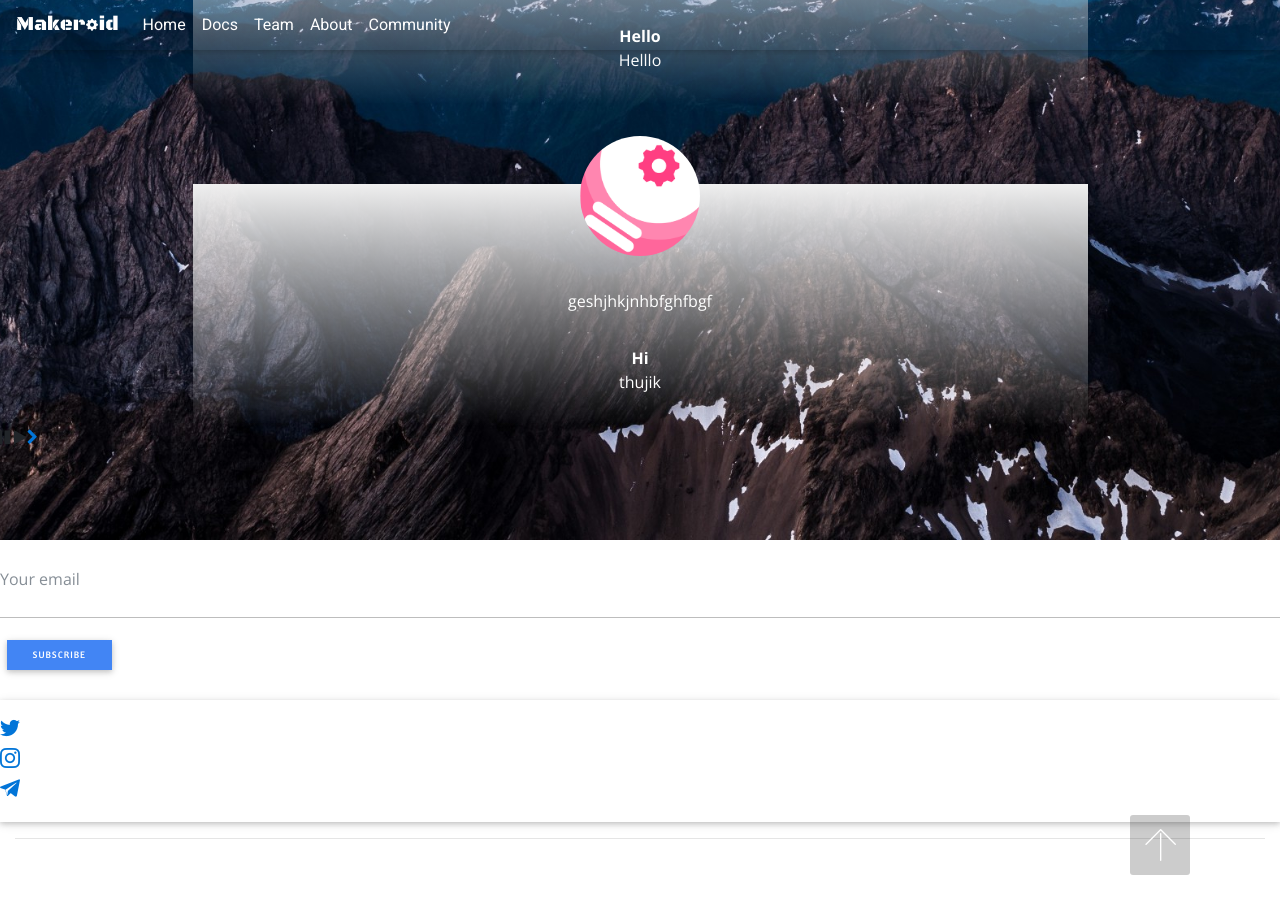
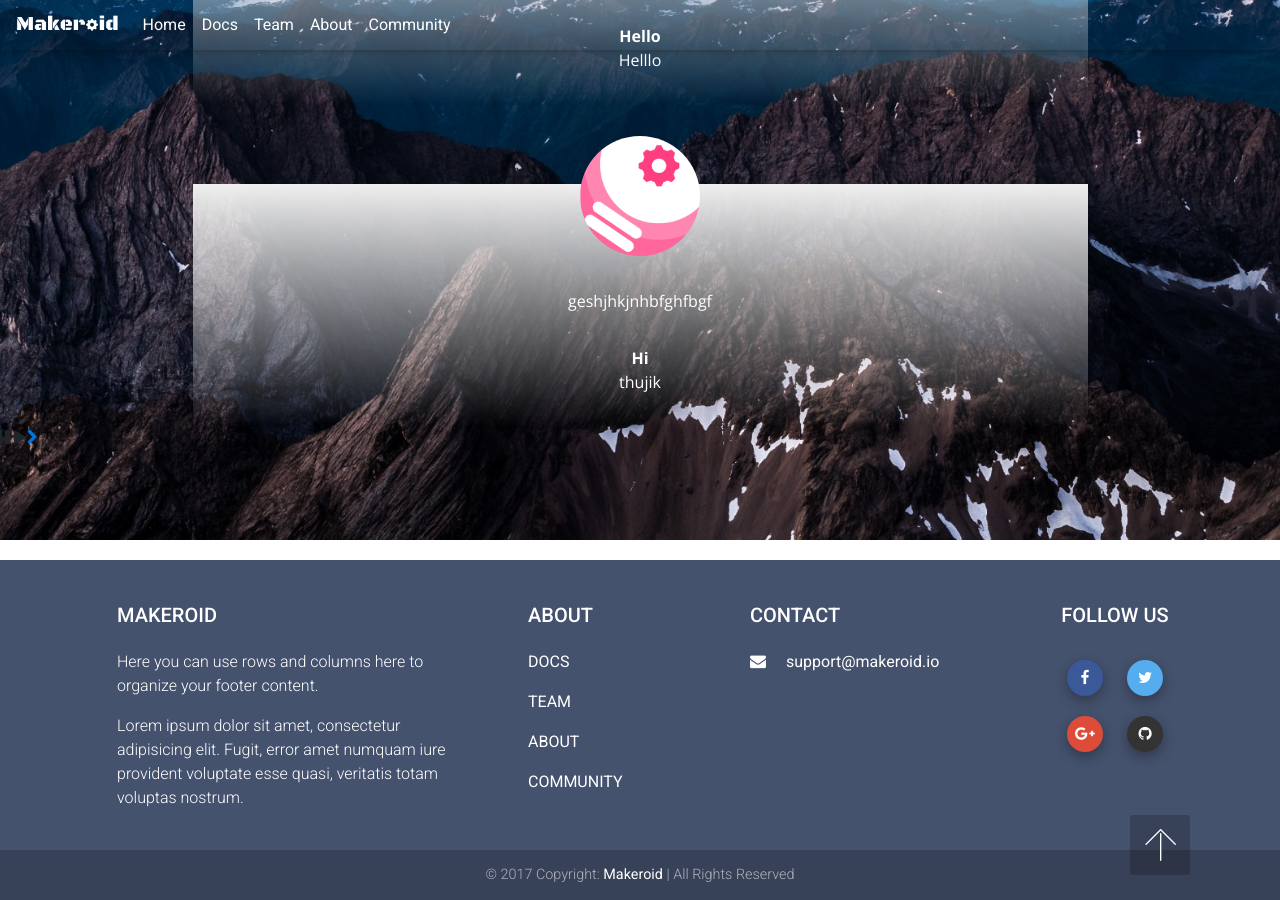
Before and after one commit to Kodular/kodular.github.io, a Jekyll site: the page built from index.html, in a window 1280 px wide and 900 px high, scrolled down 2492 px. Built offline with Jekyll 4.4.1, drawn with Linux system fonts in a browser that asks for light colours; nearby versions of some CDN libraries; some web fonts are replaced; library files that are not in the unit come from our copies.

Commit message:
Update footer.html

```diff
--- a/_includes/footer.html
+++ b/_includes/footer.html
@@ -1,42 +1,74 @@
-                             <input type="email" class="form-control" name="email" required="" data-form-field="Email" placeholder="Your email" id="email-footer4-5">
-                             <span class="input-group-btn mx-2">
-                             <button type="submit" name="btn-subscribe" class="btn btn-sm btn-primary display-4">Subscribe</button>
-                             </span>
+<footer class="page-footer center-on-small-only mdb-color stylish-color-dark">
+
+                <!--Footer Links-->
+                <div class="container">
+                    <div class="row my-4">
+
+                        <!--First column-->
+                        <div class="col-md-4 col-lg-4">
+                            <h5 class="title mb-4 font-bold">Makeroid</h5>
+                            <p>Here you can use rows and columns here to organize your footer content.</p>
+                            <p>Lorem ipsum dolor sit amet, consectetur adipisicing elit. Fugit, error amet numquam iure provident
+                                voluptate esse quasi, veritatis totam voluptas nostrum. </p>
                         </div>
-                     </form>
+                        <!--/.First column-->
+
+                        <hr class="clearfix w-100 d-md-none">
+
+                        <!--Second column-->
+                        <div class="col-md-2 col-lg-2 ml-auto">
+                            <h5 class="title mb-4 font-bold">About</h5>
+                            <ul>
+                                <p><a href="https://docs.makeroid.io/">DOCS</a></p>
+                                <p><a href="/team">TEAM</a></p>
+                                <p><a href="/about">ABOUT</a></p>
+                                <p><a href="https://community.makeroid.io/">COMMUNITY</a></p>
+                            </ul>
                         </div>
-                 <p class="mb-4 mbr-fonts-style foot-title display-7"></p>
-                 <div class="social-list pl-0 mb-0">
-                     <div class="soc-item">
-                         <a href="https://twitter.com/MakeroidBuilder" target="_blank">
-                             <span class="mbr-iconfont mbr-iconfont-social socicon-twitter socicon" media-simple="true"></span>
-                         </a>
+                        <!--/.Second column-->
+
+                        <hr class="clearfix w-100 d-md-none">
+
+                        <!--Third column-->
+                        <div class="col-md-4 col-lg-3">
+                            <h5 class="title mb-4 font-bold">Contact</h5>
+                            <!--Info-->
+                            <p><a href="mailto:support@makeroid.io"><i class="fa fa-envelope mr-3"></i> support@makeroid.io</a></p>
                         </div>
-                     <div class="soc-item">
-                         <a href="https://instagram.com/MakeroidBuilder" target="_blank"><span class="mbr-iconfont mbr-iconfont-social socicon-instagram socicon" media-simple="true"></span></a>
-                     </div>
-                     <div class="soc-item">
-                         <a href="https://t.me/Makeroid" target="_blank"><span class="mbr-iconfont mbr-iconfont-social socicon-telegram socicon" media-simple="true"></span></a>
+                        <!--/.Third column-->
+
+                        <hr class="clearfix w-100 d-md-none">
+
+                        <!--Fourth column-->
+                        <div class="col-md-2 col-lg-2 text-center">
+                            <h5 class="title mb-4 font-bold">Follow Us</h5>
+                            <!--Social buttons-->
+                            <div class="social-section mt-2 ">
+                                <!--Facebook-->
+                                <a type="button" class="btn-floating btn-small btn-fb waves-effect waves-light"><i class="fa fa-facebook"></i></a>
+                                <!--Twitter-->
+                                <a type="button" class="btn-floating btn-small btn-tw waves-effect waves-light"><i class="fa fa-twitter"></i></a>
+                                <!--Google +-->
+                                <a type="button" class="btn-floating btn-small btn-gplus waves-effect waves-light"><i class="fa fa-google-plus"></i></a>
+                                <!--Github-->
+                                <a type="button" class="btn-floating btn-small btn-git waves-effect waves-light"><i class="fa fa-github"></i></a>
                             </div>
                         </div>
+                        <!--/.Fourth column-->
+
                     </div>
                 </div>
-         <div class="footer-lower">
-             <div class="media-container-row">
-                 <div class="col-sm-12">
-                     <hr>
+                <!--/.Footer Links-->
+
+                <!--Copyright-->
+                <div class="footer-copyright">
+                    <div class="container-fluid">
+                        © {{ 'now' | date: "%Y" }} Copyright: <a href="https://makeroid.io"> Makeroid </a> | All Rights Reserved
                     </div>
                 </div>
-             <div class="media-container-row mbr-white">
-                 <div class="col-sm-12 copyright">
-                     <p class="mbr-text mbr-fonts-style display-7">
-                         © Copyright {{ 'now' | date: "%Y" }} Makeroid | All Rights Reserved
-                     </p>
-                 </div>
-             </div>
-         </div>
-     </div>
- </section>
+                <!--/.Copyright-->
+
+            </footer>
 
  <div id="scrollToTop" class="scrollToTop mbr-arrow-up"><a style="text-align: center;"><i class="mbri-down mbr-iconfont"></i></a></div>
  <input name="animation" type="hidden">
```
Lines whose indentation alone changed are shown as unchanged.
